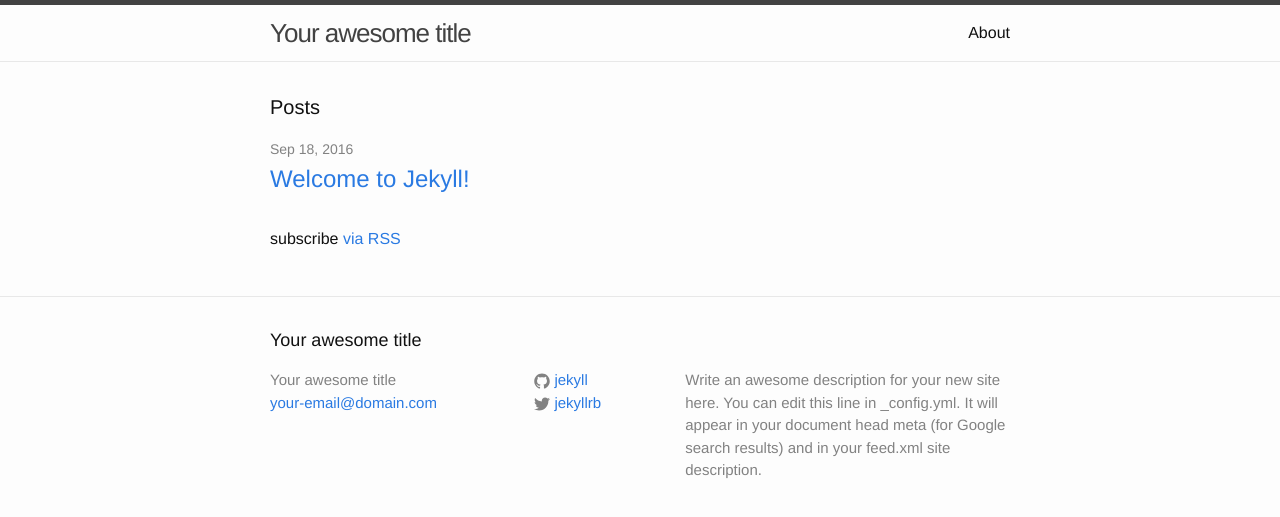
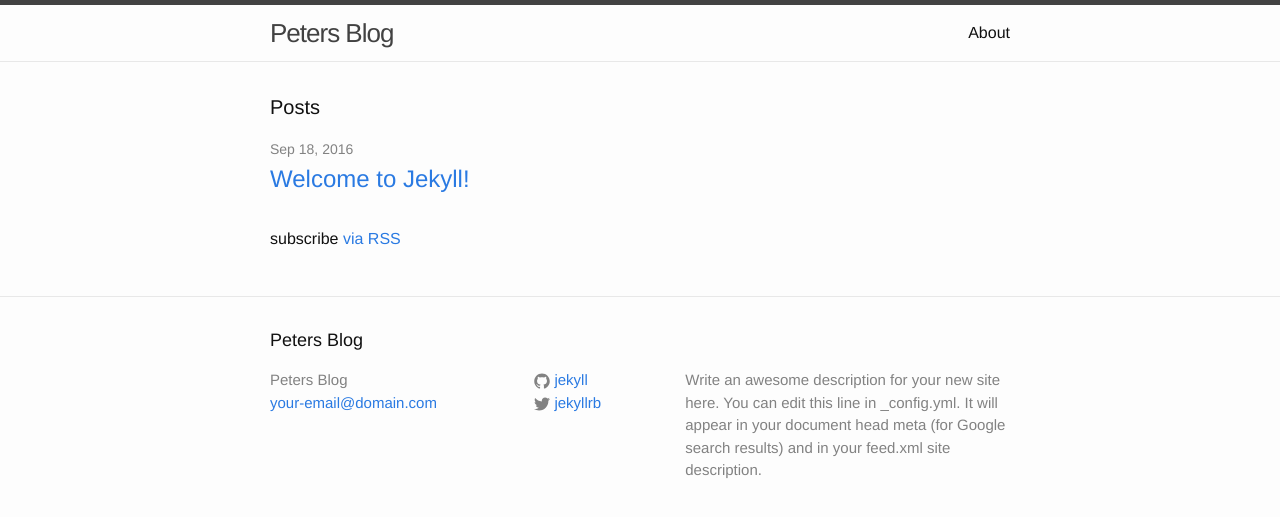
Before and after one commit to goloz/goloz2.github.io, a Jekyll site: the page built from index.html, in a window 1280 px wide. Shown: the top 517 px of the page. Built offline with Jekyll 4.4.1, drawn with Linux system fonts in a browser that asks for light colours.

Commit message:
new title

```diff
--- a/_config.yml
+++ b/_config.yml
@@ -6,7 +6,7 @@
 # 'jekyll serve'. If you change this file, please restart the server process.
 
 # Site settings
-title: Your awesome title
+title: Peters Blog
 email: your-email@domain.com
 description: > # this means to ignore newlines until "baseurl:"
   Write an awesome description for your new site here. You can edit this
```
Also changed, not shown: 1 other file.
